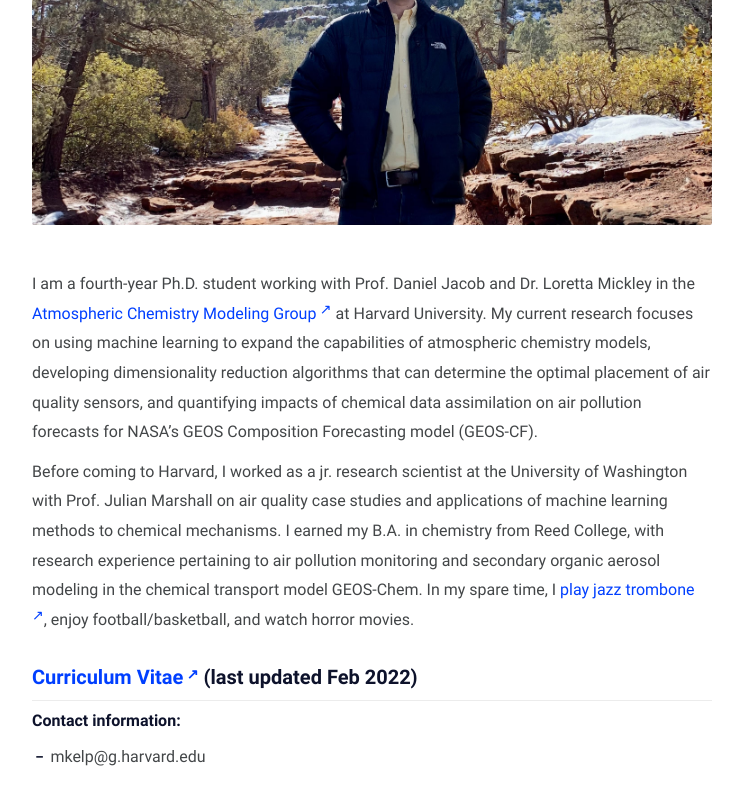
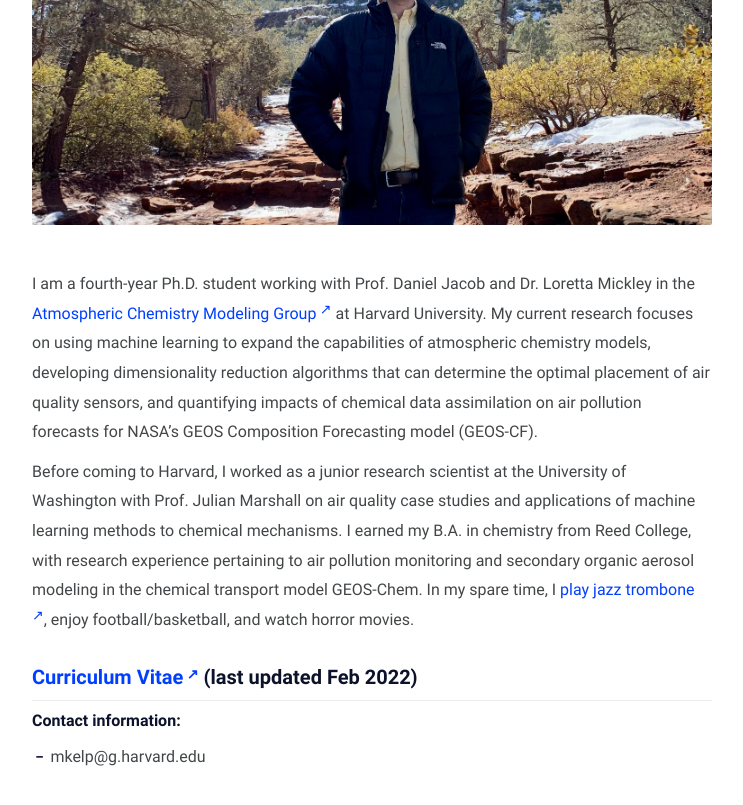
Before and after one commit to mkelp/mkelp.github.io, a Jekyll site: the page built from aboutMe.md, in a window 1280 px wide and 900 px high, scrolled down 577 px. Shown: the top 805 px of the window, without its empty margins (268-1011 px from the left). Built offline with Jekyll 4.4.1, drawn with Linux system fonts in a browser that asks for light colours.

Commit message:
feb update3

```diff
--- a/aboutMe.md
+++ b/aboutMe.md
@@ -15,7 +15,7 @@
 
 I am a fourth-year Ph.D. student working with Prof. Daniel Jacob and Dr. Loretta Mickley in the [Atmospheric Chemistry Modeling Group](https://acmg.seas.harvard.edu/){:target="_blank"} at Harvard University. My current research focuses on using machine learning to expand the capabilities of atmospheric chemistry models, developing dimensionality reduction algorithms that can determine the optimal placement of air quality sensors, and quantifying impacts of chemical data assimilation on air pollution forecasts for NASA's GEOS Composition Forecasting model (GEOS-CF).
 
-Before coming to Harvard, I worked as a jr. research scientist at the University of Washington with Prof. Julian Marshall on air quality case studies and applications of machine learning methods to chemical mechanisms. I earned my B.A. in chemistry from Reed College, with research experience pertaining to air pollution monitoring and secondary organic aerosol modeling in the chemical transport model GEOS-Chem. In my spare time, I [play jazz trombone](https://soundcloud.com/philosophytalk/it-dont-mean-a-thing-from-your-lying-eyes-112915){:target="_blank"}, enjoy football/basketball, and watch horror movies.
+Before coming to Harvard, I worked as a junior research scientist at the University of Washington with Prof. Julian Marshall on air quality case studies and applications of machine learning methods to chemical mechanisms. I earned my B.A. in chemistry from Reed College, with research experience pertaining to air pollution monitoring and secondary organic aerosol modeling in the chemical transport model GEOS-Chem. In my spare time, I [play jazz trombone](https://soundcloud.com/philosophytalk/it-dont-mean-a-thing-from-your-lying-eyes-112915){:target="_blank"}, enjoy football/basketball, and watch horror movies.
 
 
 ### [Curriculum Vitae]({{ site.url }}/assets/mkelpCV_Feb2022.pdf){:target="_blank"} (last updated Feb 2022)
```
Also changed, not shown: publications.md (+1 -1 lines).
